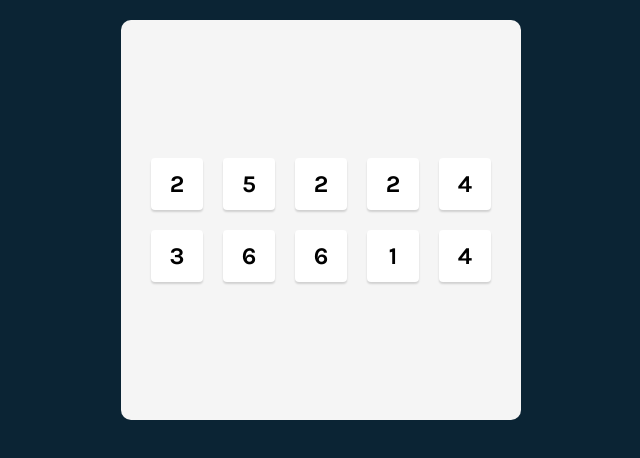
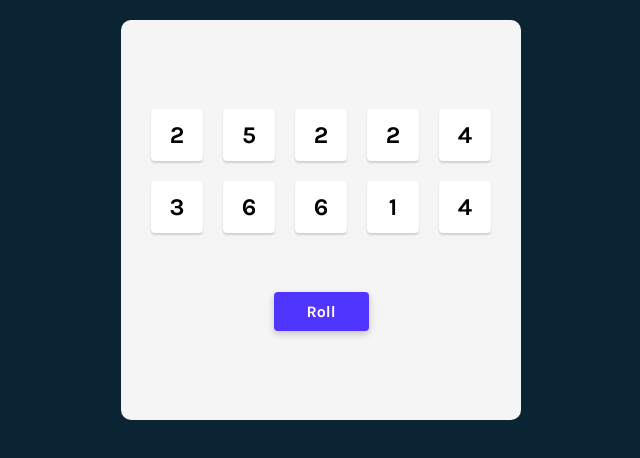
Before and after one commit to lindseywb/tenzies, a React (Create React App) app: page / in a window 1280 px wide. Shown: the top 458 px of the page, without its empty margins (319-959 px from the left). Built offline with nearby package versions, Linux system fonts and the light colour scheme.

Commit message:
Add and style roll dice button

```diff
--- a/src/App.css
+++ b/src/App.css
@@ -16,7 +16,7 @@ main {
   border-radius: 10px;
   padding: 30px;
   display: flex;
-  justify-content: center;
+  justify-content: space-evenly;
   flex-direction: column;
 }
 
@@ -39,3 +39,22 @@ main {
   font-weight: 700;
   font-size: 1.5rem;
 }
+
+.btn-roll {
+  background: #5035FF;
+  box-shadow: 0px 3px 7px rgba(0, 0, 0, 0.2);
+  border-radius: 4px;
+  border: 0;
+  width: 95px;
+  margin: 0 auto;
+  padding: 10px 5px;
+  color: #fff;
+  font-family: Karla;
+  font-style: normal;
+  font-weight: bold;
+  font-size: 1rem;
+  cursor: pointer;
+}
+.btn-roll:active {
+  box-shadow: inset 1px 1px 7px -3px rgb(0 0 0 / 70%)
+}
--- a/src/App.js
+++ b/src/App.js
@@ -14,13 +14,21 @@ function App() {
     return newDiceValues;
   }
 
-  const diceElements = diceValues.map( value => <Dice value={value} key={Math.random() * 99} /> )
+  const diceElements = diceValues.map( value => <Dice value={value} key={Math.random() * 99} /> );
+
+  function rollDice() {
+    setDiceValues( () => allNewDice() );
+  }
 
   return (
     <main className="App">
       <div className="die-container">
         {diceElements}
       </div>
+
+      <button className="btn-roll" onClick={rollDice}>
+        Roll
+      </button>
     </main>
   );
 }
```
